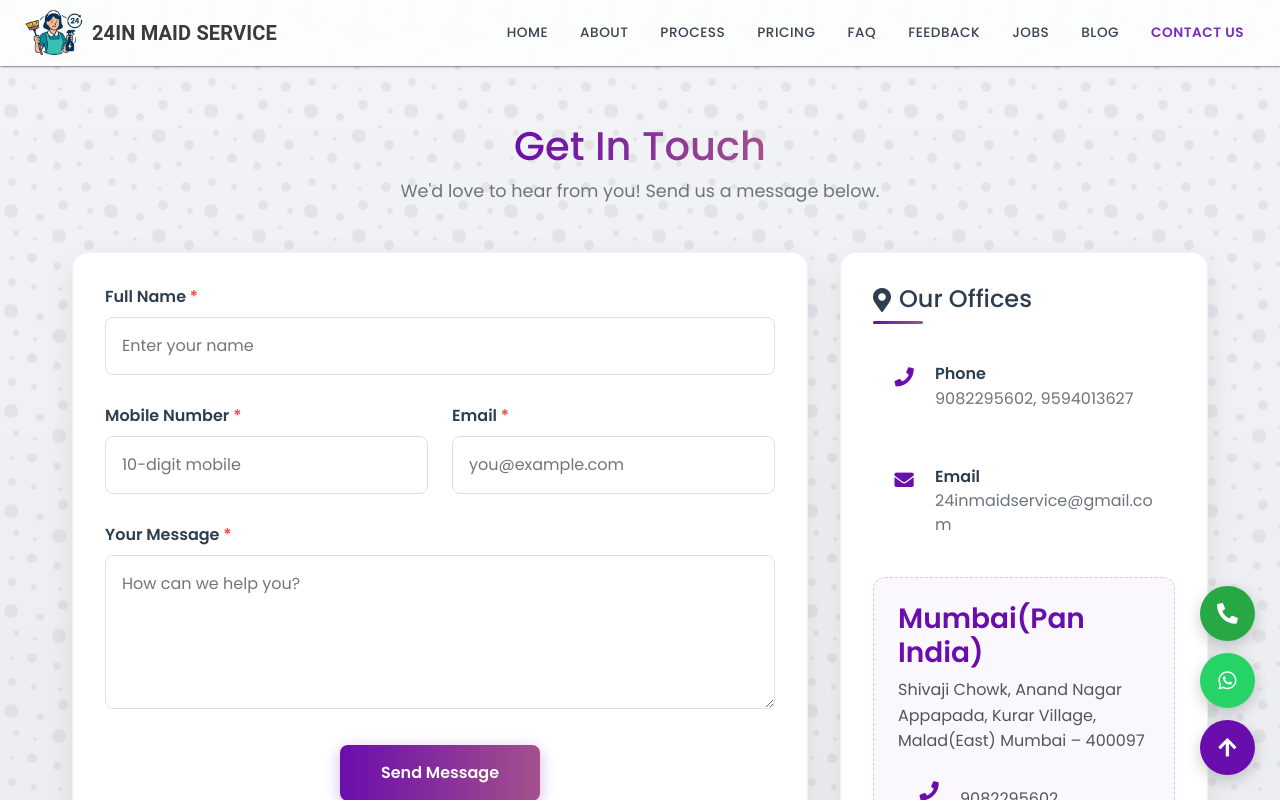
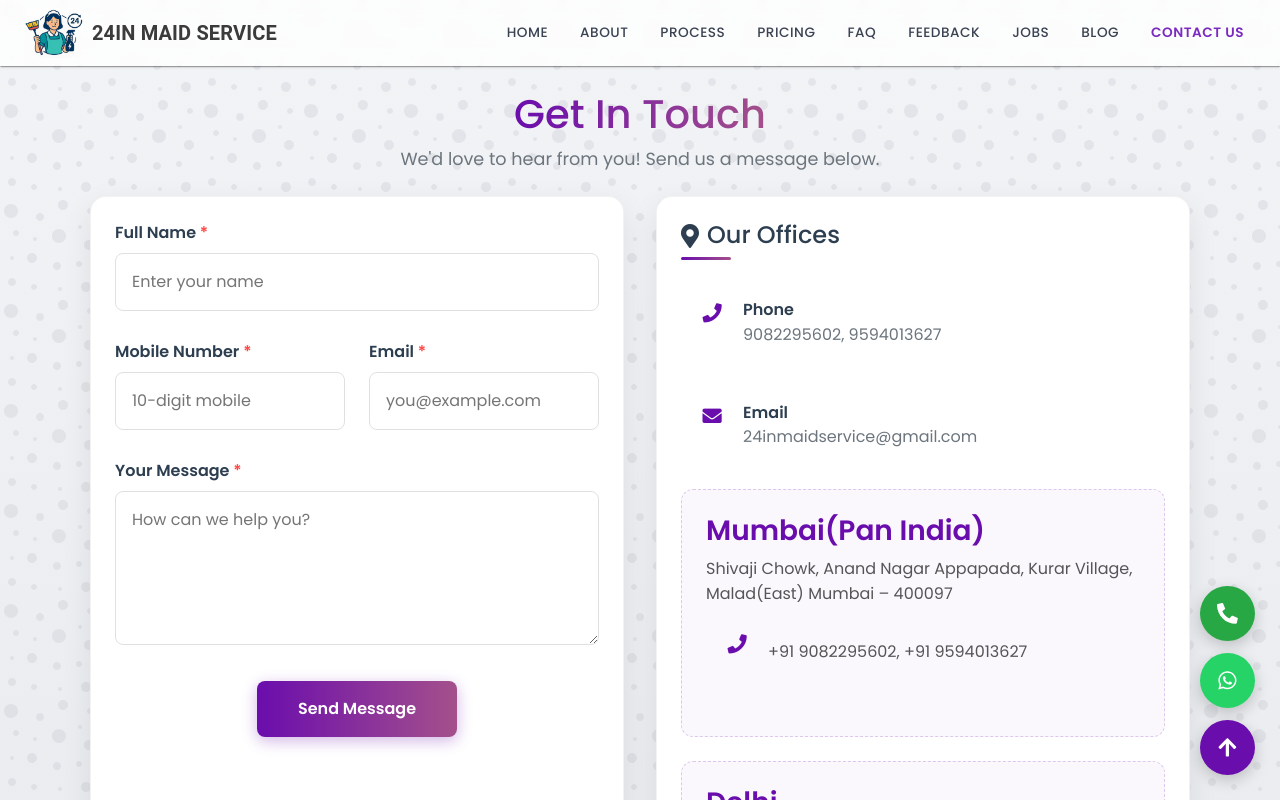
Before and after one commit to Sanjay-Vishwakarma/24in7service, a React (Create React App) app: page /contactus in a window 1280 px wide. Shown: the top 800 px of the page. Built offline with nearby package versions, Linux system fonts and the light colour scheme.

Commit message:
page and ui fix

```diff
--- a/src/components/PricingList.jsx
+++ b/src/components/PricingList.jsx
@@ -47,14 +47,14 @@ function PricingList({ pricingData, onGetStartedClick }) {
 
 PricingList.defaultProps = {
   pricingData: [
-    { work: "House Maid", workingTime: "8 hours/day", price: "14,000", priceDuration: "month", description: "Professional house cleaning with all basic chores included." },
-    { work: "Baby Sitter", workingTime: "12 hours/day", price: "18,000", priceDuration: "month", description: "Experienced caregivers for your little ones with safety training." },
+    { work: "House Maid", workingTime: "8 hours/day", price: "10,000", priceDuration: "month", description: "Professional house cleaning with all basic chores included." },
+    { work: "Baby Sitter", workingTime: "12 hours/day", price: "12,000", priceDuration: "month", description: "Experienced caregivers for your little ones with safety training." },
     { work: "Cook", workingTime: "2 meals/day", price: "10,000", priceDuration: "month", description: "Skilled cooks specializing in various cuisines for your family." },
-    { work: "Elder Care", workingTime: "24 hours", price: "22,000", priceDuration: "month", description: "Compassionate care for elderly family members with medical knowledge." },
-    { work: "Driver", workingTime: "8 hours/day", price: "16,000", priceDuration: "month", description: "Professional drivers with clean records for your daily commutes." },
-    { work: "Patient Caretaker", workingTime: "12 hours/day", price: "19,000", priceDuration: "month", description: "Trained attendants for post-operative or chronic illness care." },
-    { work: "Japa", workingTime: "12 hours/day", price: "19,000", priceDuration: "month", description: "Experienced Japa maid specializing in newborn baby care, massage, and postpartum recovery support." },
-    { work: "Nanny", workingTime: "12 hours/day", price: "19,000", priceDuration: "month", description: "Caring nanny trained in child development, hygiene, and engaging activities for toddlers and young children." },
+    { work: "Elder Care", workingTime: "24 hours", price: "20,000", priceDuration: "month", description: "Compassionate care for elderly family members with medical knowledge." },
+    { work: "Driver", workingTime: "8 hours/day", price: "14,000", priceDuration: "month", description: "Professional drivers with clean records for your daily commutes." },
+    { work: "Patient Caretaker", workingTime: "12 hours/day", price: "15,000", priceDuration: "month", description: "Trained attendants for post-operative or chronic illness care." },
+    { work: "Japa", workingTime: "12 hours/day", price: "15,000", priceDuration: "month", description: "Experienced Japa maid specializing in newborn baby care, massage, and postpartum recovery support." },
+    { work: "Nanny", workingTime: "12 hours/day", price: "16,000", priceDuration: "month", description: "Caring nanny trained in child development, hygiene, and engaging activities for toddlers and young children." },
   ],
 };
 
--- a/src/pages/ContactUs.css
+++ b/src/pages/ContactUs.css
@@ -3,17 +3,12 @@
 
 /* Base Styles */
 .contact-container {
-  /* background: #fff; */
-  max-width: 1200px;
+  max-width: 1100px;
   margin: 0 auto;
-  padding: 2rem;
-  font-family: 'Poppins', sans-serif;
-  color: #333;
-  position: relative;
-  width: 100%;
-  box-sizing: border-box;
-  overflow-x: hidden;
-  border-radius: 16px;
+  min-height: 100vh; /* Full screen height */
+  display: flex;
+  flex-direction: column;
+  justify-content: center;
 }
 
 .modal-close-btn {
@@ -36,8 +31,11 @@
 
 .contact-header {
   text-align: center;
-  margin-bottom: 3rem;
+  margin-bottom: 2rem;
   padding-top: 1rem;
+  max-width: 700px;
+  margin-left: auto;
+  margin-right: auto;
 }
 
 .contact-header h1 {
@@ -60,33 +58,37 @@
 
 /* Responsive layout */
 .contact-content {
-  display: flex;
-  flex-direction: column;
+  display: grid;
+  grid-template-columns: 1fr 1fr; /* Two equal columns */
   gap: 2rem;
-  width: 100%;
+  align-items: stretch; /* Make both equal height */
 }
+
 
 @media (min-width: 992px) {
   .contact-content {
-    flex-direction: row;
+    display: grid;
+    grid-template-columns: 1fr 1fr;  /* Equal columns */
+    gap: 2rem;
+    align-items: stretch;           /* Both equal height */
   }
+}
+
+/* Card style shared between form & info */
+.contact-form,
+.info-card {
+  background: #fff;
+  border-radius: 16px;
+  box-shadow: 0 10px 30px rgba(0,0,0,0.08);
+  border: 1px solid rgba(0,0,0,0.05);
+  padding: 1.5rem; /* reduce padding */
+  height: 100%; /* same height */
 }
 
 /* Contact Info Section */
 .contact-info {
   flex: 1;
   min-width: 0;
-}
-
-.info-card {
-  background: #fff;
-  border-radius: 16px;
-  box-shadow: 0 10px 30px rgba(0, 0, 0, 0.08);
-  padding: 2rem;
-  height: 100%;
-  width: 100%;
-  box-sizing: border-box;
-  border: 1px solid rgba(0, 0, 0, 0.05);
 }
 
 .info-card h2 {
@@ -175,20 +177,10 @@
   line-height: 1.6;
 }
 
-/* Contact Form Section */
+/* Form section */
 .contact-form-container {
-  flex: 2;
+  flex: 1;
   min-width: 0;
-}
-
-.contact-form {
-  background: #fff;
-  border-radius: 16px;
-  box-shadow: 0 10px 30px rgba(0, 0, 0, 0.08);
-  padding: 2rem;
-  width: 100%;
-  box-sizing: border-box;
-  border: 1px solid rgba(0, 0, 0, 0.05);
 }
 
 .form-group {
@@ -331,3 +323,8 @@ textarea {
 .pulse-animation {
   animation: pulse 2s infinite;
 }
+
+.contact-header {
+  text-align: center;
+  margin-bottom: 1.5rem;
+}
--- a/src/pages/ContactUs.jsx
+++ b/src/pages/ContactUs.jsx
@@ -54,12 +54,12 @@ function ContactUs({ onClose, isModal = false }) {
     {
       city: "Mumbai(Pan India)",
       address: "Shivaji Chowk, Anand Nagar Appapada, Kurar Village, Malad(East) Mumbai – 400097",
-      phones: ["9082295602", "9594013627"],
+      phones: ["+91 9082295602", "+91 9594013627"],
     },
     {
       city: "Delhi",
       address: "H2, Rishal Garden Near Nangloi Railway Station New Delhi – 110041",
-      phones: ["9082295602"],
+      phones: ["+91 9082295602"],
     },
   ];
 
```
